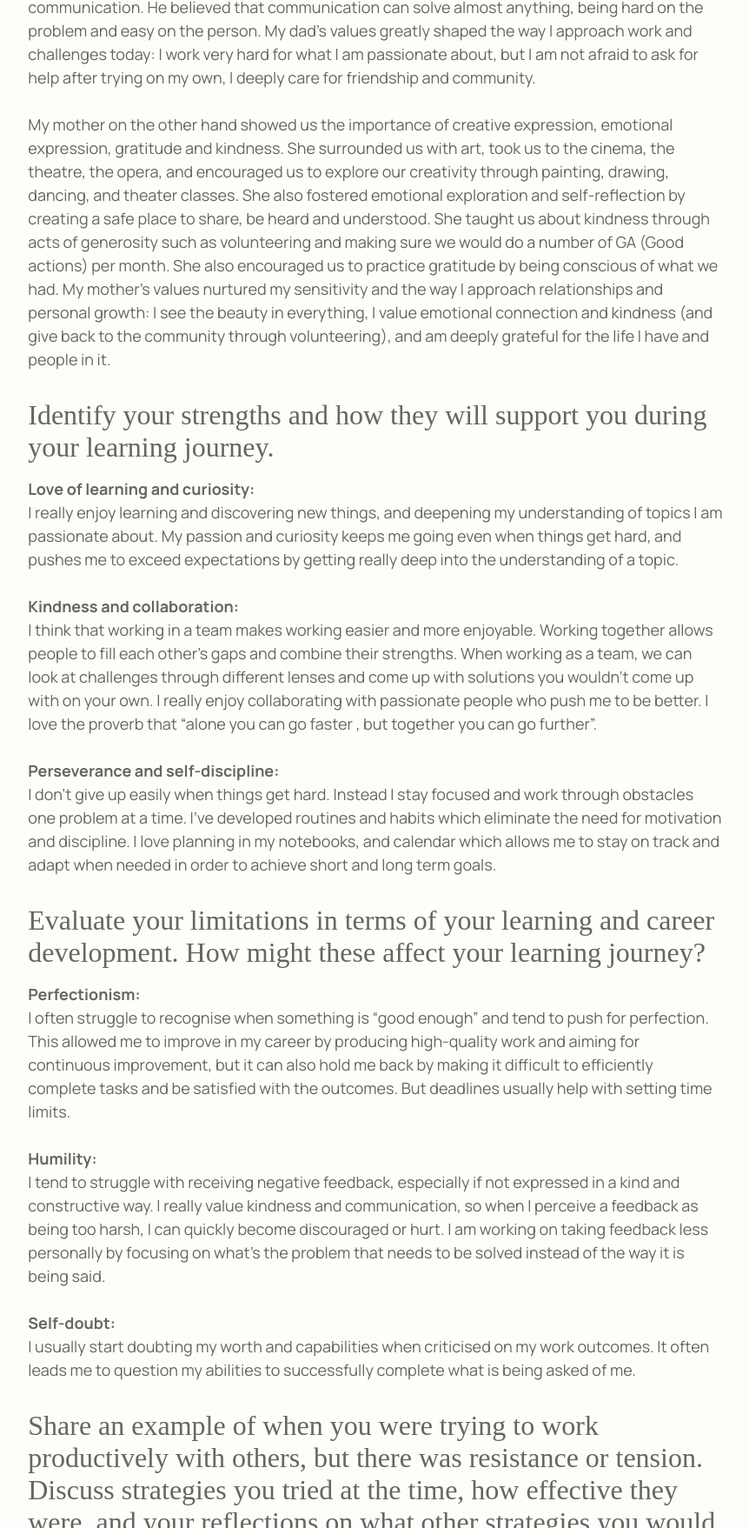
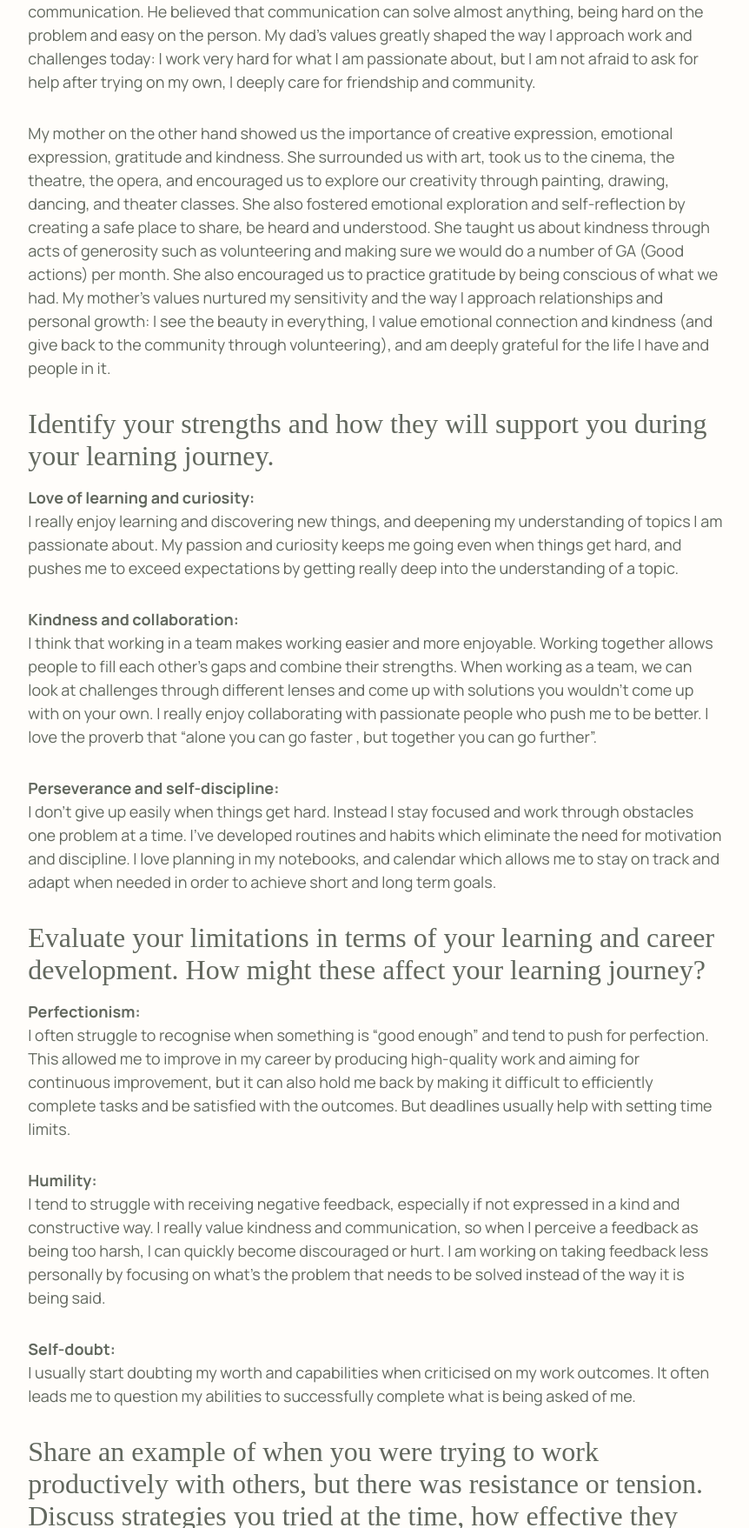
Before and after one commit to laura-claudia-garcia/laura-claudia-garcia.github.io, a plain HTML site: page blog/identity-values.html in a window 1280 px wide. Shown: the part 1833-3590 px from the top of the page at 87% size, without its empty margins (271-1133 px from the left). Drawn offline with Linux system fonts and the light colour scheme.

Commit message:
updateidentity and values formatting

```diff
--- a/blog/identity-values.html
+++ b/blog/identity-values.html
@@ -176,8 +176,9 @@
             financial instability. This made sense from the company point of
             view, but the process did not comply with New Zealand’s employment
             laws, and my colleagues and I were put under extreme stress, we all
-            felt unsupported and betrayed.<br />
-            <br />
+            felt unsupported and betrayed.
+          </p>
+          <p>
             A colleague of mine decided to take legal actions against the
             company and invited all of us to join him. After doing some research
             on the legal implications and reflecting on my values, I decided not
@@ -221,8 +222,9 @@
             values greatly shaped the way I approach work and challenges today:
             I work very hard for what I am passionate about, but I am not afraid
             to ask for help after trying on my own, I deeply care for friendship
-            and community.<br />
-            <br />
+            and community.
+          </p>
+          <p>
             My mother on the other hand showed us the importance of creative
             expression, emotional expression, gratitude and kindness. She
             surrounded us with art, took us to the cinema, the theatre, the
@@ -249,8 +251,9 @@
             understanding of topics I am passionate about. My passion and
             curiosity keeps me going even when things get hard, and pushes me to
             exceed expectations by getting really deep into the understanding of
-            a topic. <br />
-            <br />
+            a topic.
+          </p>
+          <p>
             <strong> Kindness and collaboration:</strong> <br />
             I think that working in a team makes working easier and more
             enjoyable. Working together allows people to fill each other's gaps
@@ -258,8 +261,9 @@
             challenges through different lenses and come up with solutions you
             wouldn’t come up with on your own. I really enjoy collaborating with
             passionate people who push me to be better. I love the proverb that
-            “alone you can go faster , but together you can go further”.<br />
-            <br />
+            “alone you can go faster , but together you can go further”.
+          </p>
+          <p>
             <strong> Perseverance and self-discipline:</strong><br />
             I don’t give up easily when things get hard. Instead I stay focused
             and work through obstacles one problem at a time. I’ve developed
@@ -279,16 +283,18 @@
             by producing high-quality work and aiming for continuous
             improvement, but it can also hold me back by making it difficult to
             efficiently complete tasks and be satisfied with the outcomes. But
-            deadlines usually help with setting time limits.<br />
-            <br />
+            deadlines usually help with setting time limits.
+          </p>
+          <p>
             <strong>Humility:</strong><br />
             I tend to struggle with receiving negative feedback, especially if
             not expressed in a kind and constructive way. I really value
             kindness and communication, so when I perceive a feedback as being
             too harsh, I can quickly become discouraged or hurt. I am working on
             taking feedback less personally by focusing on what’s the problem
-            that needs to be solved instead of the way it is being said.<br />
-            <br />
+            that needs to be solved instead of the way it is being said.
+          </p>
+          <p>
             <strong>Self-doubt:</strong><br />
             I usually start doubting my worth and capabilities when criticised
             on my work outcomes. It often leads me to question my abilities to
```
